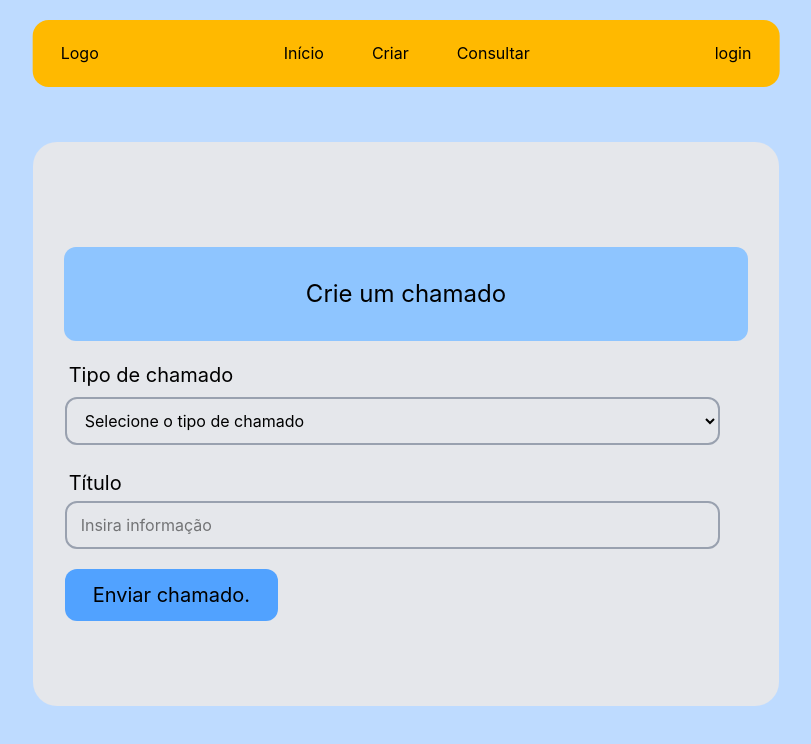
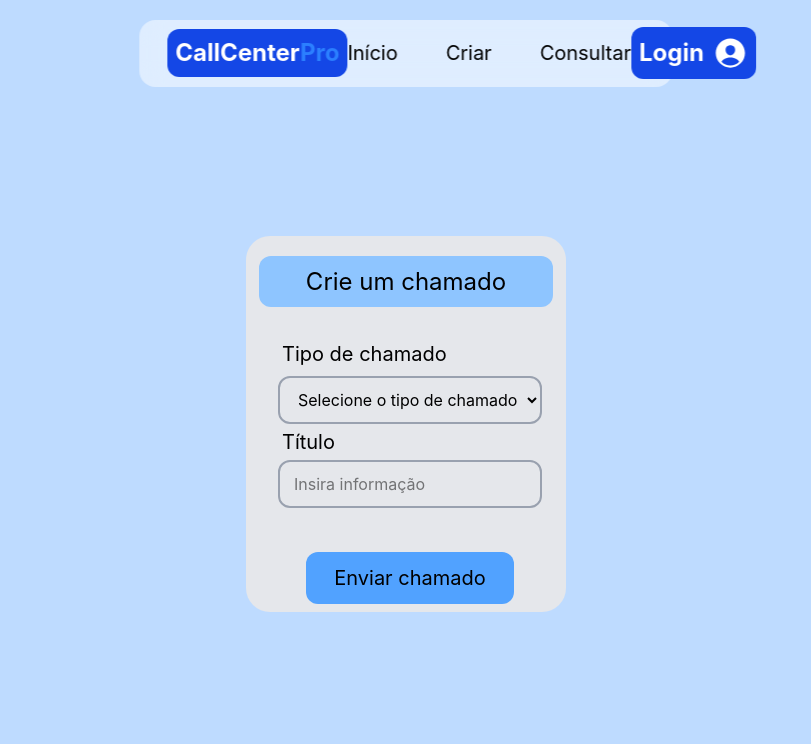
Before and after one commit to AndreyDurante/CallCenter, a React (Vite) app: page / in a window 1280 px wide. Shown: the top 744 px of the page, without its empty margins (234-1045 px from the left). Built offline with nearby package versions, Linux system fonts and the light colour scheme.

Commit message:
fix: arrumando header visualmente

```diff
--- a/package.json
+++ b/package.json
@@ -13,6 +13,7 @@
     "@tailwindcss/vite": "^4.3.5",
     "react": "^19.3.1",
     "react-dom": "^19.3.1",
+    "react-icons": "^5.7.0",
     "tailwindcss": "^4.3.5"
   },
   "devDependencies": {
--- a/src/App.jsx
+++ b/src/App.jsx
@@ -12,19 +12,20 @@ function App() {
     <>
     <section id='criar' className='h-screen bg-blue-200 flex justify-center items-center pt-12'>
       <Header/>
-      <main id='espaco-criar' className='flex flex-col justify-center items-center h-9/12 w-7/12 mx-auto bg-gray-200 rounded-3xl gap-5'>
+      <main id='espaco-criar' className='flex flex-col justify-between items-center h-6/12 w-3/12 mx-auto rounded-3xl gap-5 bg-gray-200'>
         <article className='h-2/12 bg-blue-300 w-11/12 rounded-xl p-2 text-2xl justify-center items-center flex mt-5'>
           <h2>Crie um chamado</h2>
         </article>
-        <form onSubmit={handleSubmit} className='flex flex-col gap-5 justify-start w-full ps-8'>
-
-        <SelectDemo/>
-        <Input
-        titulo = "Título"
-        holder = "Insira informação"
-        />
-      <div className='flex justify-start items-start w-11/12 h-2/12'>
-        <button className='bg-blue-400 px-7 py-3 text-xl rounded-xl' type='submit'>Enviar chamado.</button>
+        <form onSubmit={handleSubmit} className='flex flex-col gap-5 justify-around w-full ps-8 h-12/12'>
+          <div className=''>
+            <SelectDemo/>
+            <Input
+            titulo = "Título"
+            holder = "Insira informação"
+            />
+          </div>
+      <div className='flex justify-center items-start w-11/12 h-2/12'>
+        <button className='bg-blue-400 bg px-7 py-3 text-xl rounded-xl' type='submit'>Enviar chamado</button>
       </div>
         </form>
       </main>
--- a/src/components/Header.jsx
+++ b/src/components/Header.jsx
@@ -1,15 +1,17 @@
+import { IoPersonCircle } from "react-icons/io5";
+
 const Header = () => {
   return (
     <>
-      <main className="fixed left-1/2 -translate-x-1/2 top-5 h-1/12 w-7/12 mx-auto">
-        <article className="flex justify-between bg-amber-400 h-full items-center p-7 rounded-2xl">
-          <div id="logo">Logo</div>
-          <nav className="flex gap-12">
-            <a href="">Início</a>
-            <a href="">Criar</a>
-            <a href="">Consultar</a>
+      <main className="fixed left-1/2 -translate-x-1/2 top-5 h-1/12 w-5/12 mx-auto">
+        <article className="flex justify-between bg-white/50 backdrop-blur-md h-full items-center p-7 rounded-2xl">
+          <div id="logo" className="text-white font-bold bg-blue-700 p-2 rounded-xl text-2xl">CallCenter<span className="text-blue-500">Pro</span></div>
+          <nav className="flex gap-12 text-xl">
+            <a href="" className="hover:scale-110 duration-200 ease-in">Início</a>
+            <a href="" className="hover:scale-110 duration-200 ease-in">Criar</a>
+            <a href="" className="hover:scale-110 duration-200 ease-in">Consultar</a>
           </nav>
-          <div id="login">login</div>
+          <a id="login" className="text-blue-800 bg-blue-700 flex gap-2 justify-center items-center p-2 rounded-xl"> <h3 className="text-2xl text-white font-bold ">Login</h3> <IoPersonCircle  className="text-4xl text-white"/></a>
         </article>
       </main>
     </>
```
Also changed, not shown: 1 other file (tests, documents, lock files or other folders).
